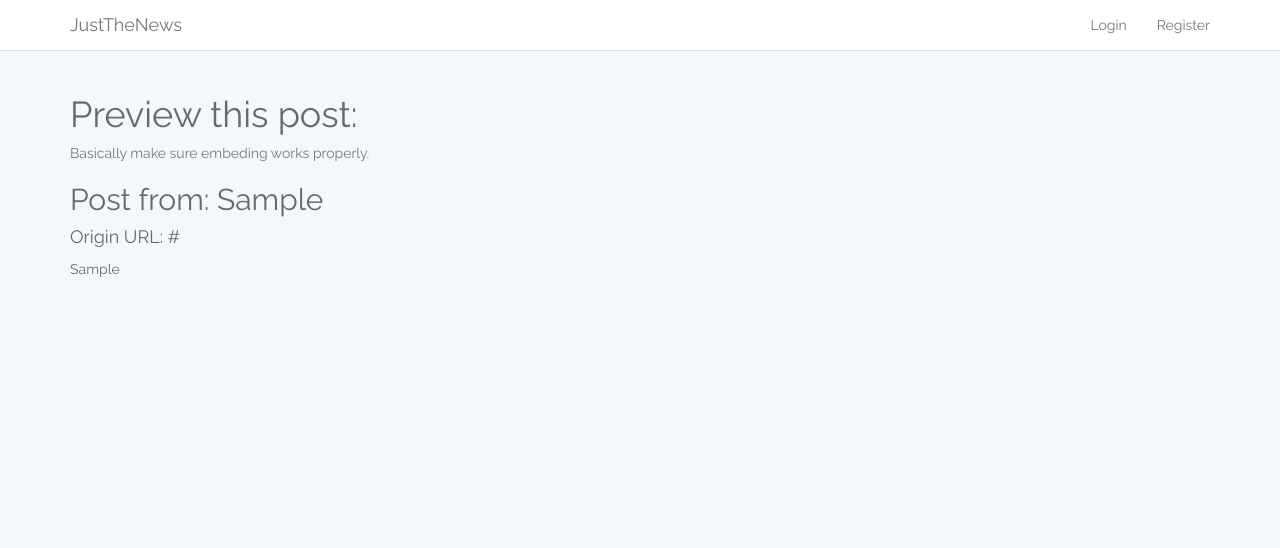
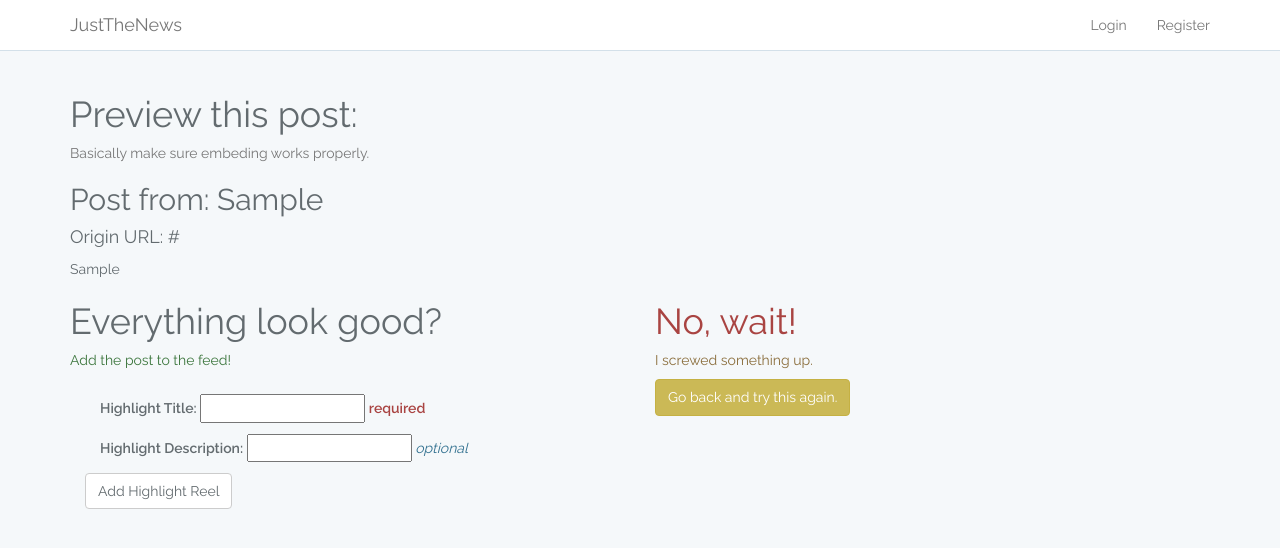
Before and after one commit to fullcode100/sportsreport-php-laravel, a Laravel app: template resources/views/postPreview.blade.php in a window 1280 px wide. Shown: the top 548 px of the page. Run offline with Laravel 8, Linux system fonts and the light colour scheme; the template is opened without the code that fills it: most values are stand-ins (such as "Sample title", 1, 10 or a date in 2020); settings files or empty folders that the repository lacks are supplied.

Commit message:
A number of updates primarily relating to handling the insertion of post into the database, handling of embeded content that is inserted into the database, and previewing embeded content before it is inserted.
Some of these changes also have to do with the workflow of what to do when content does or does not work out.

Added a number of new sources as well which content can be pulled from.

Also created a new database entry stored with every post that logs the service origin of each highlight.

```diff
--- a/app/highlight.php
+++ b/app/highlight.php
@@ -13,4 +13,5 @@ class highlight extends Model
     	return $this->orderBy('highlight_id','desc')->take(50)->get();
 
     }
+
 }
--- /dev/null
+++ b/resources/views/common/errors.blade.php
@@ -0,0 +1,14 @@
+@if (count($errors) > 0)
+    <!-- Form Error List -->
+    <div class="alert alert-danger">
+        <strong>You messed up! Or we coded something poorly. Anyway here is what went wrong.</strong>
+
+        <br><br>
+
+        <ul>
+            @foreach ($errors->all() as $error)
+                <li>{{ $error }}</li>
+            @endforeach
+        </ul>
+    </div>
+@endif
--- a/resources/views/postPreview.blade.php
+++ b/resources/views/postPreview.blade.php
@@ -2,7 +2,10 @@
 
 @section('content')
 
-	<div class="container">
+<div class="container">
+
+		@include('common.errors')
+
 		<div class="row">
 			<div class="col-xs-12 col-sm-12 col-md-12 col-lg-12">
 
@@ -17,6 +20,50 @@
 				</div>
 			</div>
 		</div>
+
+		<div class="row">
+			<div class="col-xs-12 col-sm-12 col-md-6 col-lg-6">
+				<h1>Everything look good?</h1>
+				<h5 class="text-success">Add the post to the feed!</h5>
+
+				<div class="panel-body">
+				<!-- Preview a post of embeded content -->
+				<form action="/add-new-highlight" autocomplete="off" method="POST" class="form-horizontal">
+					{{ csrf_field() }}
+
+					<input type="hidden" name="content_origin_url" value="{{$post_preview_data['source_url']}}">
+					<input type="hidden" name="content_origin_source" value="{{$post_preview_data['source_site']}}">
+					<input type="hidden" name="content_embed_html" value="{!! $post_preview_data['source_url'] !!}">
+
+					<!-- Edit Source Info Fields -->
+  						<div class="clear"></div>
+
+						<div class="col-xs-12 col-md-10">
+							<p><strong>Highlight Title:</strong> <input type="text" name="highlight_title" id="highlight_title" class="formWidth"> <strong class="text-danger">required</strong></p>
+						</div>
+
+						<div class="col-xs-12 col-md-10">
+							<p><strong>Highlight Description:</strong> <input type="text" name="highlight_description" id="highlight_description" class="formWidth"> <em class="text-info">optional</em></p>
+						</div>
+
+					<!-- Update Source Button -->
+					<div class="form-group">
+						<div class="col-sm-6">
+							<button type="submit" class="btn btn-default"><i class="fa fa-plus"></i> Add Highlight Reel</button>
+						</div>
+					</div>
+				</form>
+				<!-- End Preview a post of embeded content -->
+			</div>
+		</div>
+
+		<div class="col-xs-12 col-sm-12 col-md-6 col-lg-6">
+			<!--If you messed something up in the submission go back and start over.-->
+				<h1 class="text-danger">No, wait!</h1>
+				<h5 class="text-warning">I screwed something up.</h5>
+				<a href="/preview-post"><button type="button" class="btn btn-warning">Go back and try this again.</button></a>
+		</div>
 	</div>
+</div>
 
 @endsection
--- a/routes/web.php
+++ b/routes/web.php
@@ -23,3 +23,4 @@ Route::get('preview-post', function(){
 });
 
 Route::post('/preview-post-output','interpreter@preview_embeded_post');
+Route::post('/add-new-highlight','interpreter@insert_new_highlight');
```
Also changed, not shown: app/Http/Controllers/interpreter.php (+73 -3 lines), resources/views/previewPostForm.blade.php (+9 -3 lines), database/migrations/2017_12_08_011700_add_service_origin_to_highlight.php (added).
